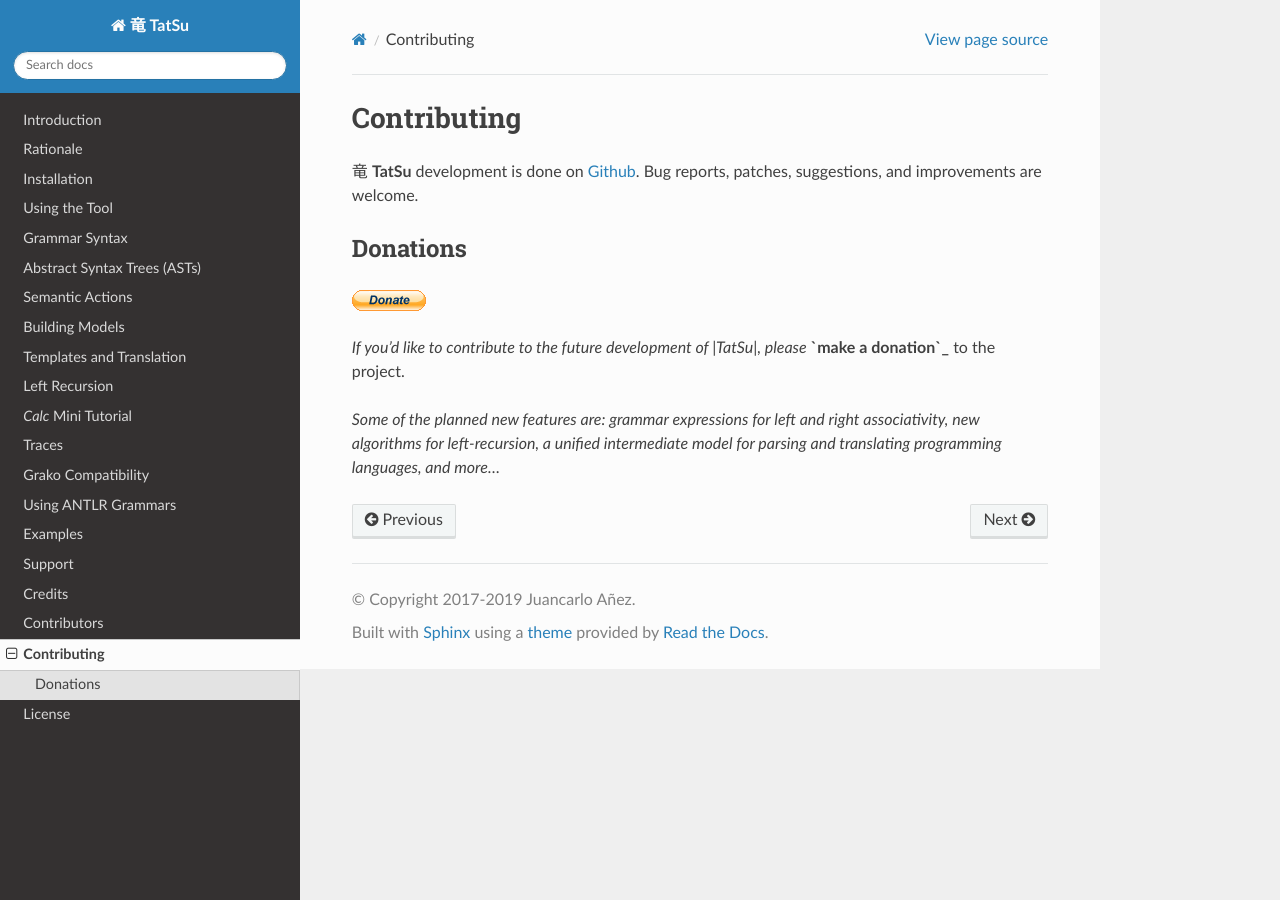
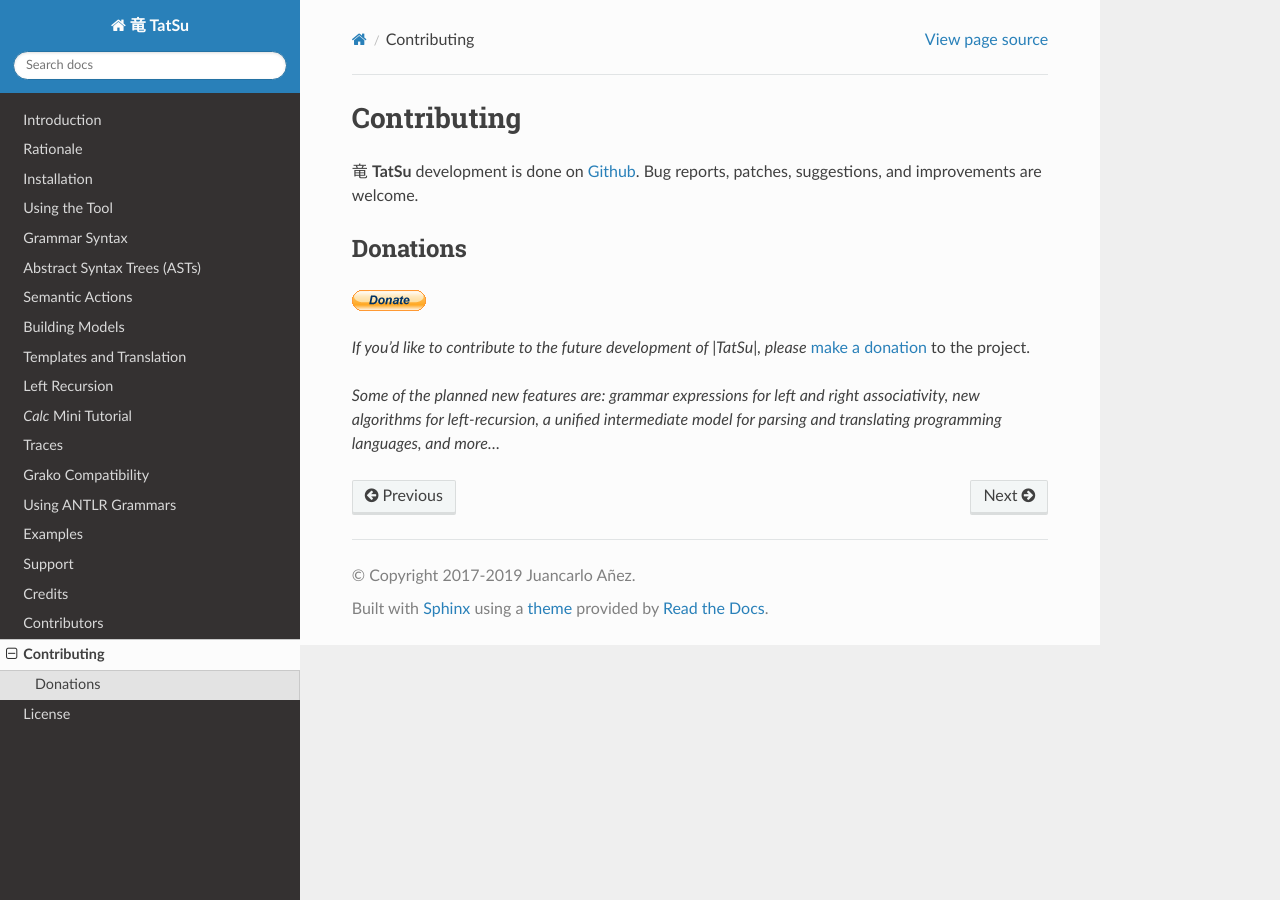
Before and after one commit to neogeny/TatSu, a Sphinx documentation site: the page built from docs/contributing.rst, in a window 1280 px wide. Built offline with Sphinx 7.4.7 and the Read the Docs theme 2.0.0, drawn with Linux system fonts in a browser that asks for light colours.

```diff
--- a/docs/contributing.rst
+++ b/docs/contributing.rst
@@ -14,7 +14,7 @@ Donations
 |donate|
 
 *If you'd like to contribute to the future development of |TatSu|,
-please* **`make a donation`_** to the project.
+please* `make a donation`_ to the project.
 
 *Some of the planned new features are: grammar expressions for left
 and right associativity, new algorithms for left-recursion, a
```
